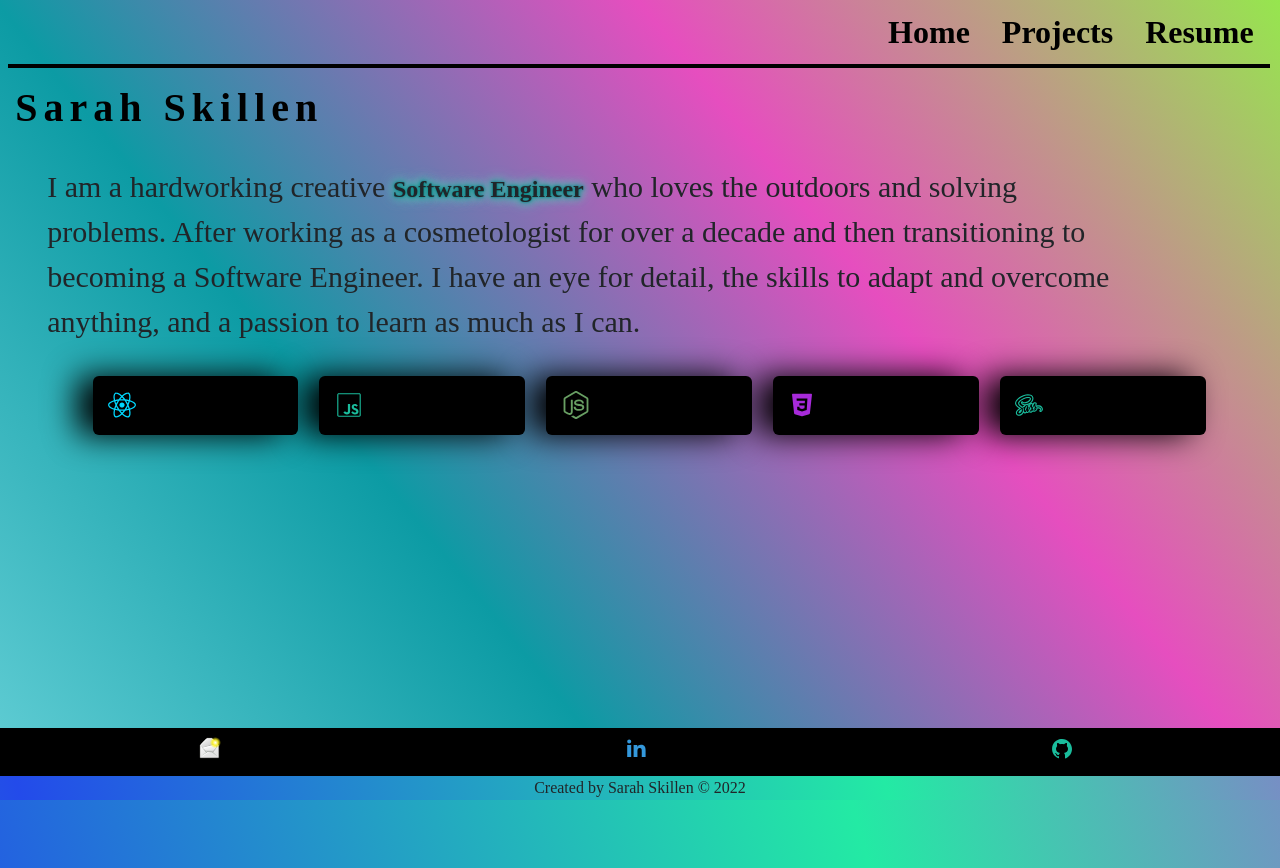
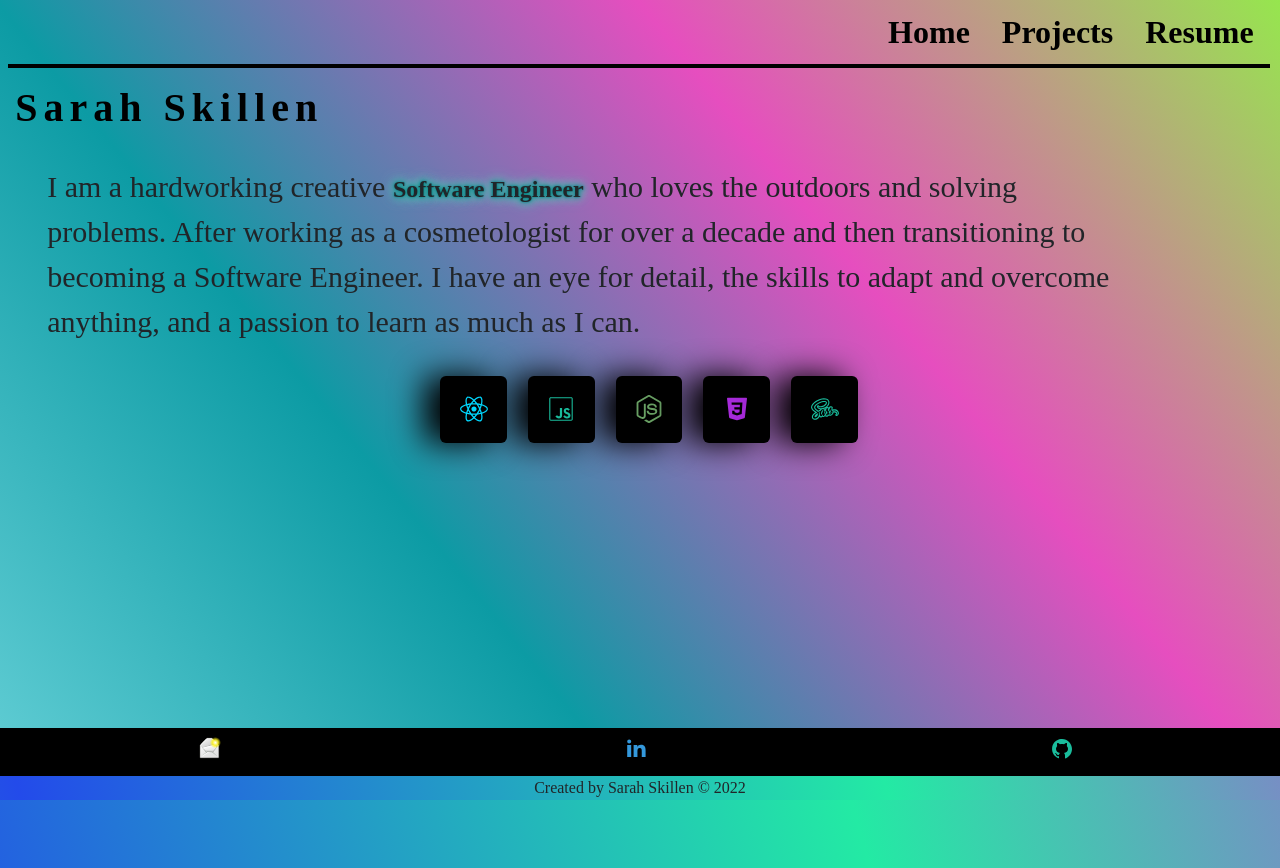
Before and after one commit to sarah-svg/sarah-site, a React (Create React App) app: page / in a window 1280 px wide. Built offline with nearby package versions, Linux system fonts and the light colour scheme; a web font is replaced by a local one.

Commit message:
more style

```diff
--- a/src/Main/framworks.js
+++ b/src/Main/framworks.js
@@ -5,21 +5,21 @@ import './Main.scss';
 
 function Frameworks() {
   return (
-    <ul className="container">
-      <li className="card d-flex  w-100">
-        <img src='./react.svg' alt='react' className='react' />
+    <ul className="container d-flex flex-row-wrap">
+      <li className="card d-flex">
+        <img src='./react.svg' alt='react' className='react m-1' />
       </li>
-      <li className="card d-flex  w-100">
-        <img src='./javascript.svg' alt='javascript' className='javascript' />
+      <li className="card d-flex ">
+        <img src='./javascript.svg' alt='javascript' className='javascript m-1' />
       </li>
-      <li className="card d-flex  w-100">
-        <img src='./node.svg' alt='node' className='node' />
+      <li className="card d-flex">
+        <img src='./node.svg' alt='node' className='node m-1' />
       </li>
-      <li className="card d-flex  w-100">
-        <img src='./css.svg' alt='css' className='css' />
+      <li className="card d-flex ">
+        <img src='./css.svg' alt='css' className='css m-1' />
       </li>
-      <li className="card d-flex  w-100">
-        <img src='./sass.svg' alt='scss' className='scss' />
+      <li className="card d-flex">
+        <img src='./sass.svg' alt='scss' className='scss m-1' />
       </li>
     </ul>
   );
```
